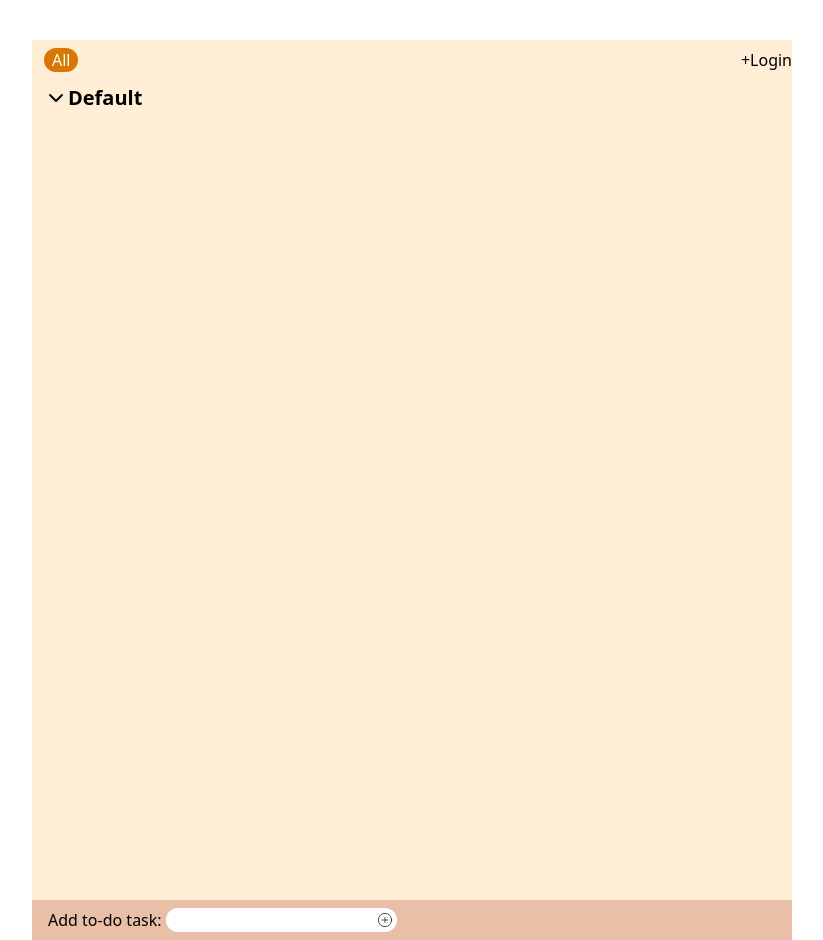
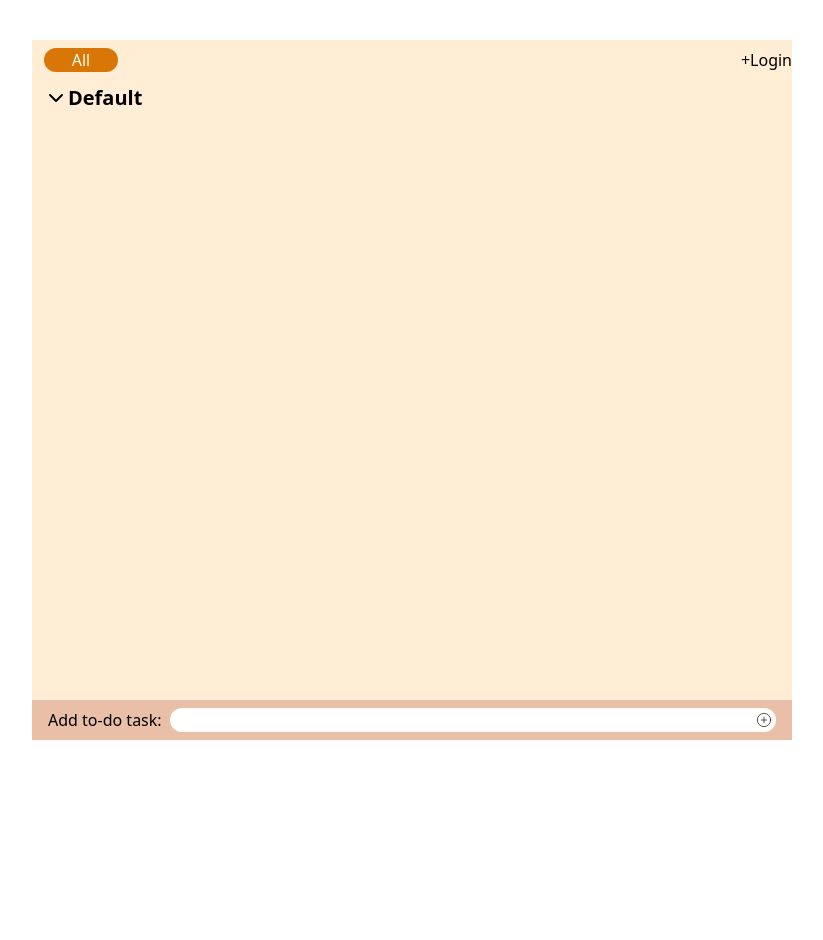
Before and after one commit to jeremyf2020/to-do-list, a React (Vite) app in the folder front-end/: page / in a window 1280 px wide. Shown: the whole page, without its empty margins (228-1051 px from the left). After the commit the page ends 800 px from the top, so only its background shows below. Built offline with nearby package versions, Linux system fonts and the light colour scheme.

Commit message:
add css, selected cateogry on bar

```diff
--- a/front-end/src/App.jsx
+++ b/front-end/src/App.jsx
@@ -17,7 +17,7 @@ export default function App() {
 
   return (
     <CategoriesContext.Provider value={{ categories, setCategories }} >
-      <div className='bg-orange-100 h-[900px] w-[760px] pt-2 flex flex-col'>
+      <div className='bg-orange-100 h-[700px] w-[760px] pt-2 flex flex-col'>
         <CatergoryBar />
         <TasksBoard tasks={tasks} tasksDispatch={tasksDispatch} />
         <InputArea tasksDispatch={tasksDispatch} />
--- a/front-end/src/components/CategoryList.jsx
+++ b/front-end/src/components/CategoryList.jsx
@@ -7,7 +7,7 @@ export default function CategoryList({ title, tasks, categoryId, tasksDispatch }
 
     return (
         <>
-            <div className='flex  '>
+            <div className='flex'>
                 <button onClick={() => { setShowList(!showList) }}>{showList ? <ChevronDown /> : <ChevronRight />}</button>
                 <h2 className='text-xl font-bold ' >{title !== "All" ? title : "Default"}</h2>
             </div>
--- a/front-end/src/components/CatergoryBar.jsx
+++ b/front-end/src/components/CatergoryBar.jsx
@@ -1,19 +1,24 @@
-import React, { useContext } from 'react'
+import React, { useContext, useState } from 'react'
 import { CategoriesContext } from '../App';
 
 export default function CatergoryBar() {
     const { categories, setCategories } = useContext(CategoriesContext);
-
-    const selectedSCategory = "All"
+    const [selectedCategory, setSelectedCategory] = useState("All");
 
     return (
         <div className='flex justify-between items-center relative'>
             <div className='flex justify-start mx-2 overflow-x-auto'>
                 {Object.entries(categories).map(([objkey, value]) => (
-                    <div
-                        className={`flex justify-start mx-1 rounded-xl  px-2
-                            ${selectedSCategory === value ? "bg-amber-600 text-lime-50" : "bg-white"}`}
-                        key={objkey} >{value} </div>
+                    <input
+                        className={`mx-1 rounded-xl cursor-pointer text-center outline-none border-none
+                            ${selectedCategory === value ? "bg-amber-600 text-lime-50" : "bg-white"}`}
+                        key={objkey} defaultValue={value} readOnly size={value.length}
+                        onClick={(e) => {
+                            e.preventDefault();
+                            setSelectedCategory(value);
+
+                        }}
+                    />
                 ))
                 }
             </div >
--- a/front-end/src/components/InputArea.jsx
+++ b/front-end/src/components/InputArea.jsx
@@ -52,7 +52,12 @@ export default function InputArea({ tasksDispatch }) {
 
         // Add Task
         const categoryStr = formData.get("category") || "";
-        const categoryId = addNewCategory(categoryStr);
+        let categoryId;
+        if (formData.get("category") === null) {
+            categoryId = Object.keys(categories).find(key => categories[key] === "All");
+        } else {
+            categoryId = addNewCategory(categoryStr);
+        }
 
         addNewTask({
             id: crypto.randomUUID(),
@@ -72,9 +77,9 @@ export default function InputArea({ tasksDispatch }) {
 
     return (
         <form className='px-4 py-2 flex justify-between relative h-10 bg-[#EABFA7]' method="post" onSubmit={(e) => handleSubmit(e)}>
-            <label className='relative'>
-                Add to-do task: {" "}
-                <input className="flex-1 rounded-full" onFocus={() => setShowOptionMenu(true)} name="newTask" value={taskInput} onChange={e => setTaskInput(e.target.value)} />
+            <label className='flex items-center w-full relative '>
+                Add to-do task:
+                <input className="flex-1 rounded-full ml-2 px-2 " onFocus={() => setShowOptionMenu(true)} name="newTask" value={taskInput} onChange={e => setTaskInput(e.target.value)} />
                 <button className='absolute right-1 top-1'><CirclePlus size={16} strokeWidth={1} /></button>
             </label>
             {showOptionMenu && <OptionMenu showTimeError={showTimeError} />}
--- a/front-end/src/components/OptionMenu.jsx
+++ b/front-end/src/components/OptionMenu.jsx
@@ -19,23 +19,24 @@ export default function OptionMenu({ showTimeError }) {
 
     return (
         <div className='absolute bottom-10 bg-[#ffd2b9] left-0 p-4 animate-slide-up rounded-t-lg'>
-            <div >
-                Categories:
-                <div className={`btn ${categoryBtnSelection === "None" && "active"}`}
+            <div className='flex mb-4 rounded-md border-2 border-yellow-700 p-4 relative'>
+                <div className='absolute -top-4 left-1 bg-[#ffd2b9] text-yellow-700 px-1 '>Categories: </div>
+                <div className={`rounded-l-md px-2 w-fit cursor-pointer ${categoryBtnSelection === "None" ? "bg-orange-400 text-white" : "bg-stone-200 pr-3 -mr-1"}`}
                     onClick={() => handleCustomCatergoy("None")}>None</div>
-                <div className={`btn ${categoryBtnSelection === "Custom" && "active"}`}
+                <div className={`rounded-r-md px-2 w-fit cursor-pointer -mr-1 z-1 ${categoryBtnSelection === "Custom" ? "bg-orange-400 text-white rounded-l-md" : "bg-stone-200"}`}
                     onClick={() => handleCustomCatergoy("Custom")}>Custom</div>
                 <div >
                     <CustomInput disableCustomInput={disableCustomInput} ref={categoryInputRef} />
                 </div>
             </div>
-            <div>
-                <label>Start Time<input type="datetime-local" name="startTime" /> </label>
+            <div className='flex mb-0 rounded-md border-2 border-yellow-700 p-4 relative'>
+                <div className='absolute -top-4 left-1 bg-[#ffd2b9] text-yellow-700 px-1 '>Time: </div>
+                <label>Start: <input type="datetime-local" name="startTime" /> </label>
                 <br />
-                <label>End Time<input type="datetime-local" name="endTime" /> </label>
+                <label>End: <input type="datetime-local" name="endTime" /> </label>
                 {showTimeError !== "" && <div>{showTimeError}</div>}
             </div>
-        </div>
+        </div >
     )
 }
 
@@ -43,6 +44,6 @@ export default function OptionMenu({ showTimeError }) {
 
 const CustomInput = forwardRef(({ disableCustomInput }, ref) => {
     return (
-        <input name="category" disabled={disableCustomInput} ref={ref}></input>
+        <input className='rounded-r-md px-2' name="category" disabled={disableCustomInput} ref={ref}></input>
     );
 });
--- a/front-end/src/styles.css
+++ b/front-end/src/styles.css
@@ -2,8 +2,6 @@
   border: 2px solid black;
   background-color: white;
   color: black;
-  padding: 14px 28px;
-  font-size: 16px;
   cursor: pointer;
   width: fit-content;
 }
```
